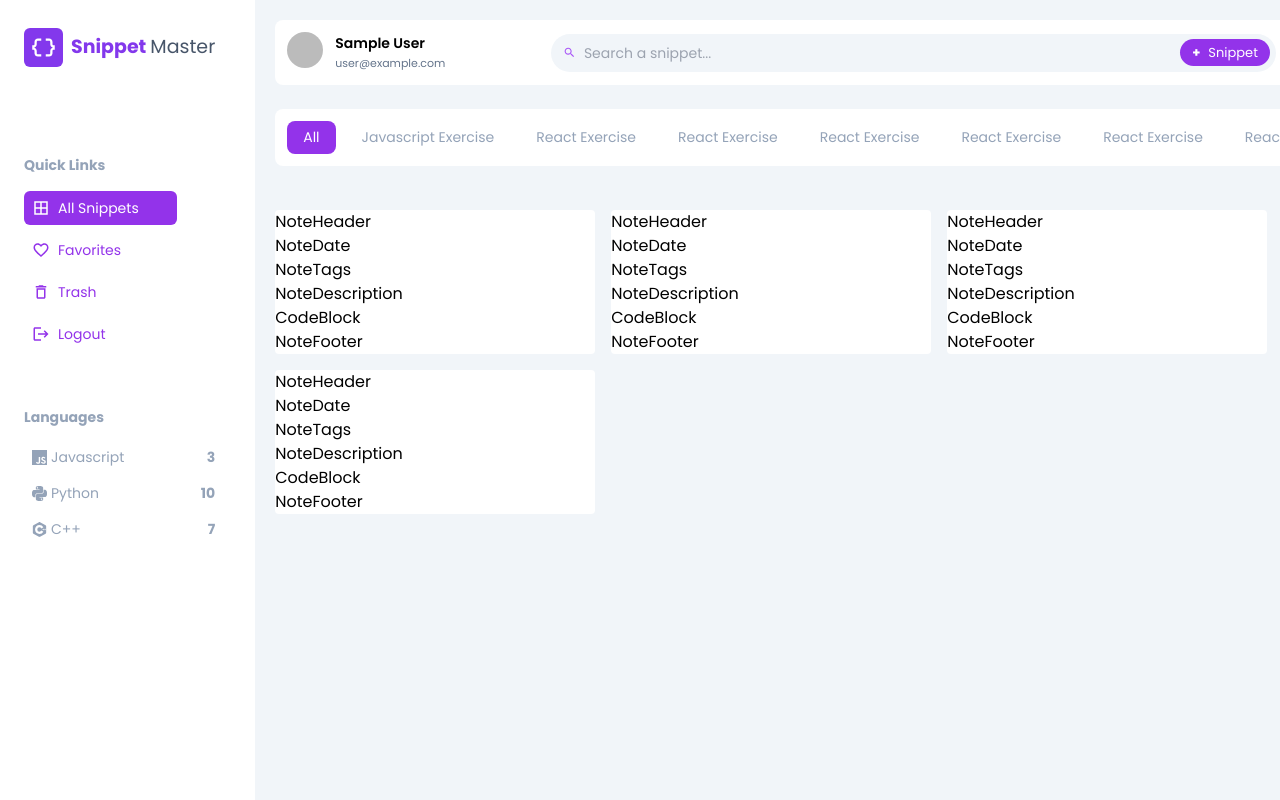
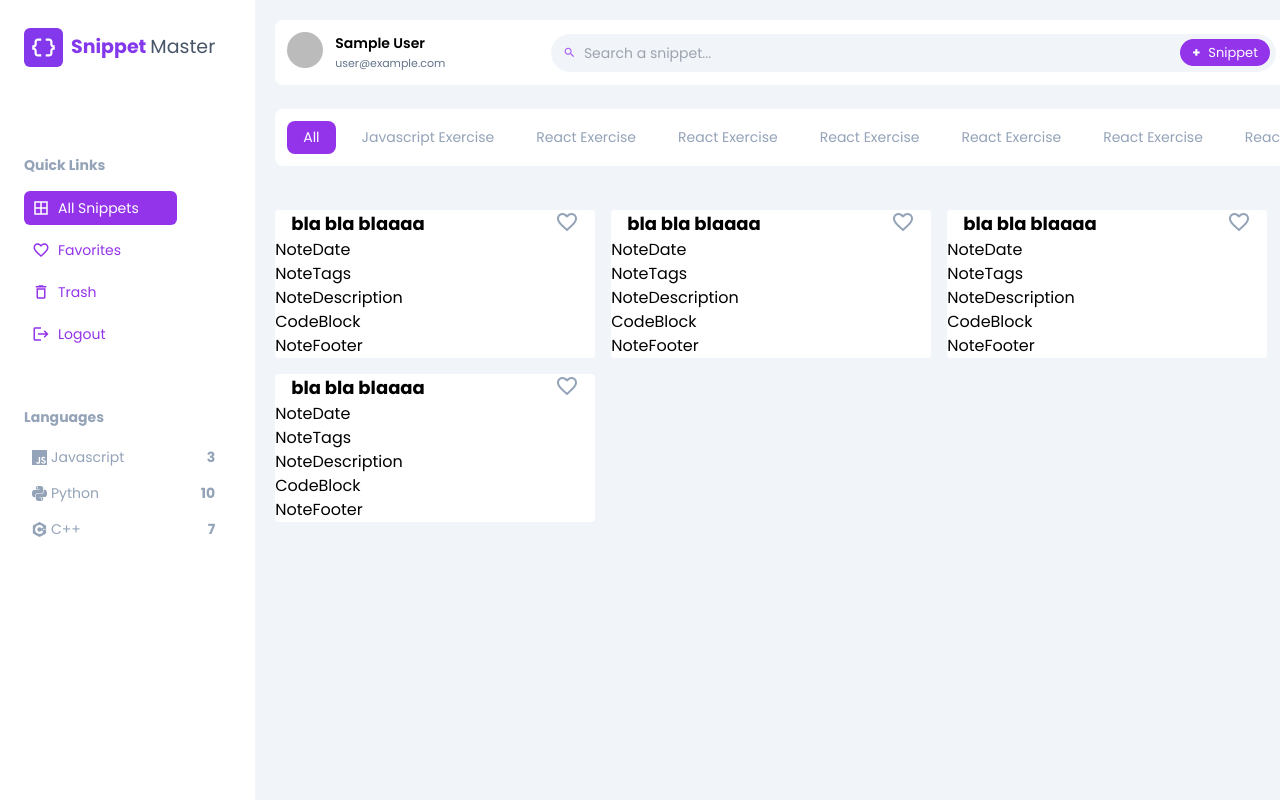
Before and after one commit to rajputkarsh/snippet-master, a Next.js app: page /my-notes in a window 1280 px wide. Shown: the top 800 px of the page. Built offline with nearby package versions, Linux system fonts and the light colour scheme; no server answers; sample sign-in values are in the browser's storage.

Commit message:
add note header

```diff
--- a/src/components/AllNotes/Note/NoteHeader.tsx
+++ b/src/components/AllNotes/Note/NoteHeader.tsx
@@ -1,7 +1,15 @@
+
+import { FavoriteBorderOutlined } from "@mui/icons-material";
 
 function NoteHeader() {
   return (
-    <div>NoteHeader</div>
+    <div className="flex justify-between mx-4">
+      <span className="font-bold text-lg w-[87%]">
+        bla bla blaaaa
+      </span>
+
+      <FavoriteBorderOutlined className="text-slate-400 cursor-pointer" />
+    </div>
   )
 }
 
--- a/src/components/AllNotes/Note/index.tsx
+++ b/src/components/AllNotes/Note/index.tsx
@@ -4,7 +4,7 @@ import {
   oneDark,
 } from "react-syntax-highlighter/dist/cjs/styles/prism";
 import { useGlobalContext } from "@/context";
-import { FavoriteBorderOutlined, DeleteRounded } from "@mui/icons-material";
+import { DeleteRounded } from "@mui/icons-material";
 import { SiJavascript } from "react-icons/si";
 import { isDarkMode } from "@/lib/utils";
 import NoteHeader from "./NoteHeader";
```
